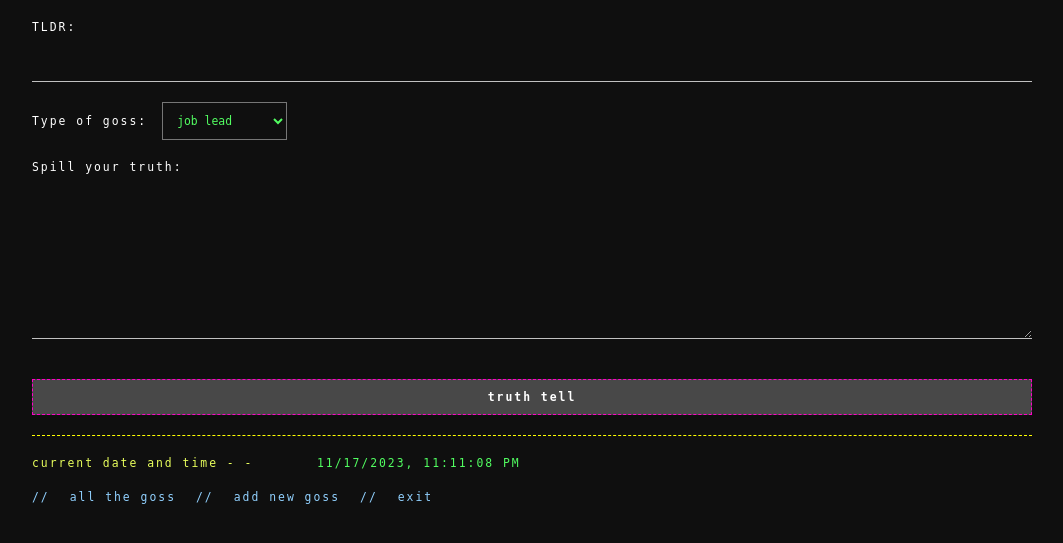
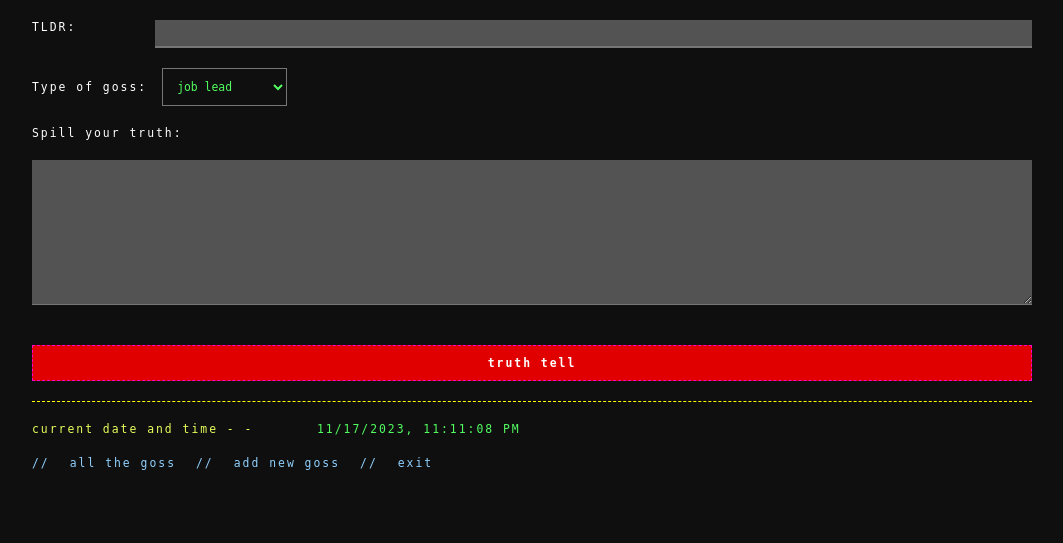
Before and after one commit to gabbe-grodin/group_project_gossip_terminal, a Flask app: page /user/1/goss/add in a window 1280 px wide. Shown: the part 136-679 px from the top of the page, without its empty margins (108-1171 px from the left). Run offline with Flask 3, Linux system fonts and the light colour scheme; the visitor is signed in with stand-in values (Sample User, id 1); data that the repository does not hold is empty.

Commit message:
changed colors or inputs and buttons again

```diff
--- a/flask_app/static/css/style.css
+++ b/flask_app/static/css/style.css
@@ -156,11 +156,12 @@
 input,
 textarea{
     /* background-color: #626262; */
-    background-color: #0f0f0f;
+    background-color: #535353;
+
 }
 button,
 .btn{
-    background-color: #484848;
+    background-color: #e00000;
     /* background-color: #0f0f0f; */
     /* background-color: #ff00c843; */
 }
@@ -338,6 +339,18 @@
 .flx-3{
     flex: 3;
 }
+.flx-4{
+    flex: 4;
+}
+.flx-5{
+    flex: 5;
+}
+.flx-6{
+    flex: 6;
+}
+.flx-7{
+    flex: 7;
+}
 .space-evenly{
     justify-content: space-evenly;
 }
@@ -455,7 +468,7 @@
 }
 input,
 textarea{
-    border-bottom: 1px solid #c1c1c1;
+    /* border-bottom: 1px solid #c1c1c1; */
 }
 button,
 .btn{
--- a/flask_app/templates/add_one.html
+++ b/flask_app/templates/add_one.html
@@ -34,9 +34,13 @@
             <!-- ADD GOSS FORM -->
 
             <form action="/user/{{ this_user.id }}/add_goss" method="POST" class="flx col gap-2">
-                <label for="post_title">TLDR:
-                </label>
-                <input type="text" name="post_title" class="border-l-none border-r-none border-t-none">
+
+                <div class="flx row">
+                    <label for="post_title" class="flx-1">TLDR:
+                    </label>
+                    <input type="text" name="post_title" class="flx-7 border-l-none border-r-none border-t-none">
+                </div>
+
                 <!-- eventually would like these to be checkboxes for multiple selections per form -->
                 <label for="post_category" class="flx row align-items-center">Type of goss:
                     <div class="custom-select ml">
```
